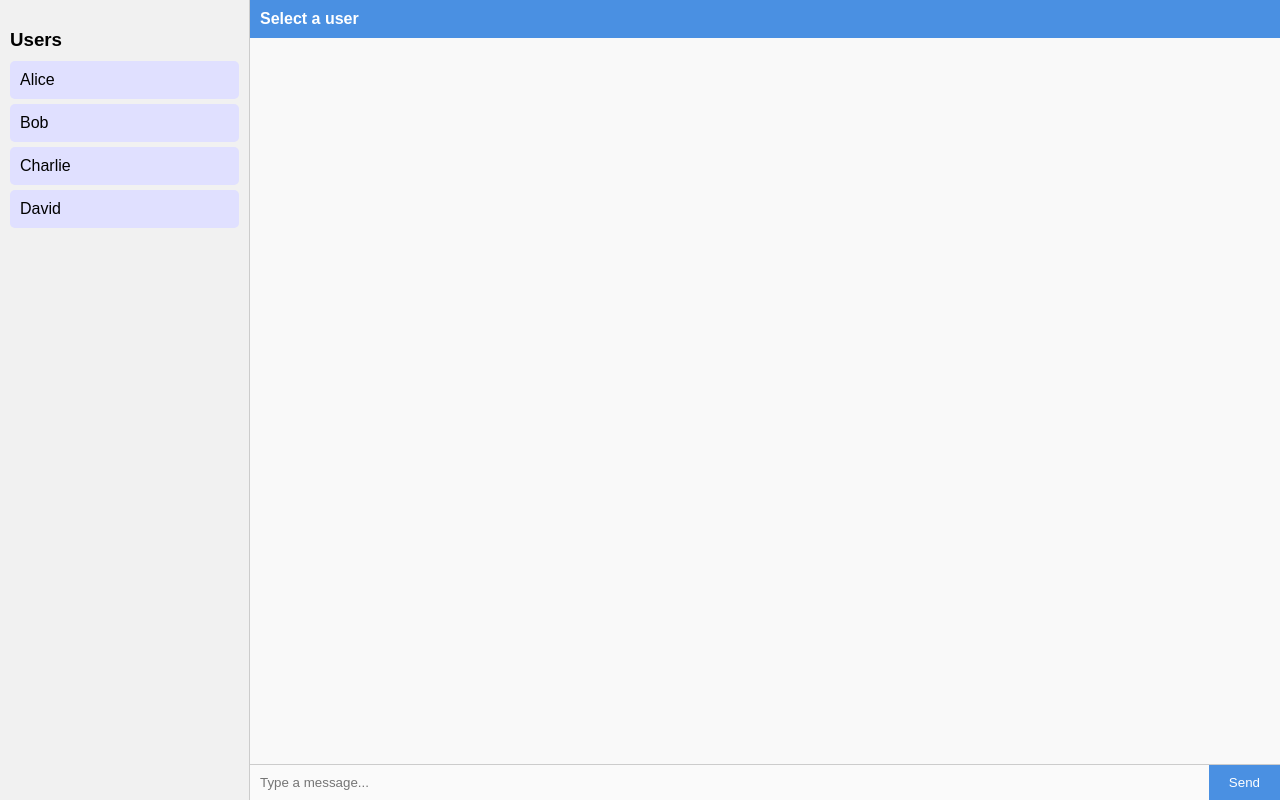
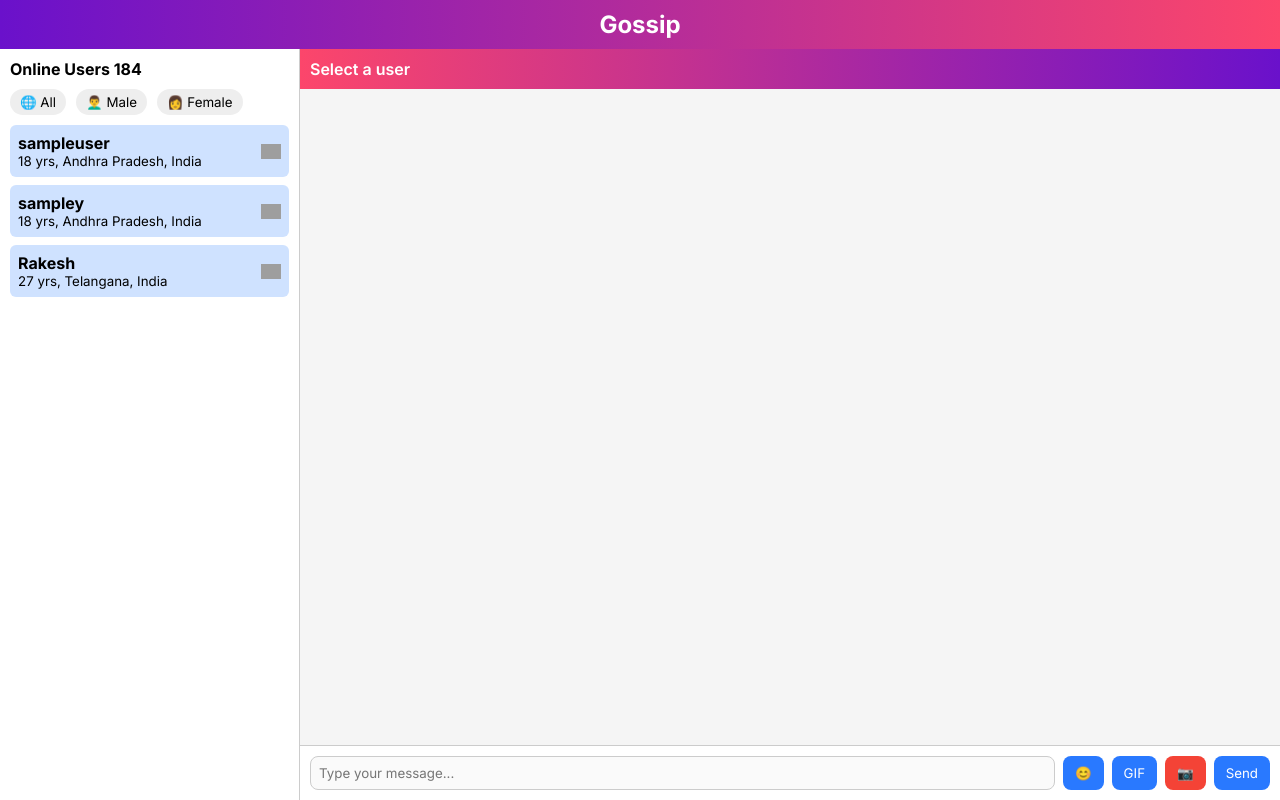
Before and after one commit to Sotto1234-max/video-cam, a plain HTML site: page index.html in a window 1280 px wide. Drawn offline with Linux system fonts and the light colour scheme; grey boxes are pictures that could not be loaded.

Commit message:
Update index.html

```diff
--- a/index.html
+++ b/index.html
@@ -3,42 +3,100 @@
 <head>
   <meta charset="UTF-8" />
   <meta name="viewport" content="width=device-width, initial-scale=1.0"/>
-  <title>Chat App</title>
+  <title>Gossip Chat</title>
+  <link href="https://fonts.googleapis.com/css2?family=Inter:wght@400;600;700&display=swap" rel="stylesheet">
   <style>
-    * { box-sizing: border-box; font-family: Arial, sans-serif; }
-    body, html { margin: 0; padding: 0; height: 100%; }
+    * {
+      margin: 0;
+      padding: 0;
+      box-sizing: border-box;
+      font-family: 'Inter', sans-serif;
+    }
+
+    body {
+      display: flex;
+      flex-direction: column;
+      height: 100vh;
+      overflow: hidden;
+    }
+
+    header {
+      background: linear-gradient(to right, #6a11cb, #fc466b);
+      color: white;
+      padding: 10px;
+      text-align: center;
+      font-size: 24px;
+      font-weight: 700;
+    }
 
     .container {
       display: flex;
-      height: 100vh;
+      flex: 1;
+      overflow: hidden;
     }
 
     .sidebar {
-      width: 250px;
+      width: 300px;
       border-right: 1px solid #ccc;
       padding: 10px;
       overflow-y: auto;
-      background-color: #f1f1f1;
+      background-color: #fff;
     }
 
     .sidebar h3 {
+      font-size: 16px;
       margin-bottom: 10px;
     }
 
+    .filter-buttons {
+      display: flex;
+      gap: 10px;
+      margin-bottom: 10px;
+    }
+
+    .filter-buttons button {
+      padding: 5px 10px;
+      border: none;
+      border-radius: 20px;
+      cursor: pointer;
+      background: #eee;
+    }
+
+    .user-list {
+      display: flex;
+      flex-direction: column;
+      gap: 8px;
+    }
+
     .user {
-      padding: 10px;
-      margin-bottom: 5px;
-      background-color: #e0e0ff;
+      display: flex;
+      justify-content: space-between;
+      background-color: #cfe2ff;
+      padding: 8px;
+      border-radius: 6px;
+      align-items: center;
       cursor: pointer;
-      border-radius: 5px;
+    }
+
+    .user.female {
+      background-color: #f8d7da;
     }
 
     .user.active {
-      background-color: #b3c6ff;
-      font-weight: bold;
+      background-color: #a3c2ff;
     }
 
-    .chat {
+    .user-info {
+      display: flex;
+      flex-direction: column;
+    }
+
+    .flag {
+      width: 20px;
+      height: 15px;
+    }
+
+    .chat-section {
       flex: 1;
       display: flex;
       flex-direction: column;
@@ -46,58 +104,106 @@
 
     .chat-header {
       padding: 10px;
-      background: #4a90e2;
+      background: linear-gradient(to right, #fc466b, #6a11cb);
       color: white;
-      font-weight: bold;
+      font-weight: 600;
     }
 
     .chat-body {
       flex: 1;
+      background: #f5f5f5;
       padding: 10px;
       overflow-y: auto;
-      background-color: #f9f9f9;
-    }
-
-    .chat-body .message {
-      margin-bottom: 8px;
     }
 
     .chat-input {
       display: flex;
+      gap: 8px;
+      padding: 10px;
       border-top: 1px solid #ccc;
+      background-color: #fff;
     }
 
     .chat-input input {
       flex: 1;
-      padding: 10px;
-      border: none;
+      padding: 8px;
+      border-radius: 8px;
+      border: 1px solid #ccc;
     }
 
     .chat-input button {
-      padding: 10px 20px;
+      padding: 8px 12px;
       border: none;
-      background: #4a90e2;
+      border-radius: 8px;
+      background-color: #2979ff;
       color: white;
       cursor: pointer;
+    }
+
+    .chat-input .image {
+      background-color: #f44336;
+    }
+
+    .message {
+      margin-bottom: 8px;
+    }
+
+    .message.you {
+      font-weight: bold;
     }
   </style>
 </head>
 <body>
+
+<header>Gossip</header>
+
 <div class="container">
   <div class="sidebar">
-    <h3>Users</h3>
-    <div class="user" data-username="Alice">Alice</div>
-    <div class="user" data-username="Bob">Bob</div>
-    <div class="user" data-username="Charlie">Charlie</div>
-    <div class="user" data-username="David">David</div>
+    <h3>Online Users 184</h3>
+    <div class="filter-buttons">
+      <button>🌐 All</button>
+      <button>👨‍🦱 Male</button>
+      <button>👩 Female</button>
+    </div>
+    <div class="user-list" id="userList">
+      <div class="user" data-username="sampleuser" data-info="Male, 18 yrs, Andhra Pradesh India">
+        <div class="user-info">
+          <strong>sampleuser</strong>
+          <small>18 yrs, Andhra Pradesh, India</small>
+        </div>
+        <img src="https://flagcdn.com/in.svg" alt="India" class="flag">
+      </div>
+      <div class="user" data-username="sampley" data-info="Female, 18 yrs, Andhra Pradesh India">
+        <div class="user-info">
+          <strong>sampley</strong>
+          <small>18 yrs, Andhra Pradesh, India</small>
+        </div>
+        <img src="https://flagcdn.com/in.svg" alt="India" class="flag">
+      </div>
+      <div class="user" data-username="Rakesh" data-info="Male, 27 yrs, Telangana India">
+        <div class="user-info">
+          <strong>Rakesh</strong>
+          <small>27 yrs, Telangana, India</small>
+        </div>
+        <img src="https://flagcdn.com/in.svg" alt="India" class="flag">
+      </div>
+    </div>
   </div>
 
-  <div class="chat">
-    <div class="chat-header" id="chatHeader">Select a user</div>
-    <div class="chat-body" id="chatBody"></div>
+  <div class="chat-section">
+    <div class="chat-header" id="chatHeader">
+      Select a user<br/>
+      <small></small>
+    </div>
+    <div class="chat-body" id="chatBody">
+      <!-- Messages appear here -->
+    </div>
     <div class="chat-input">
-      <input type="text" id="messageInput" placeholder="Type a message..." disabled />
-      <button onclick="sendMessage()" id="sendBtn" disabled>Send</button>
+      <input type="text" id="messageInput" placeholder="Type your message..." disabled />
+      <button class="emoji">😊</button>
+      <button class="gif">GIF</button>
+      <button class="image">📷</button>
+      <button class="send" onclick="sendMessage()" id="sendBtn" disabled>Send</button>
     </div>
   </div>
 </div>
@@ -110,7 +216,7 @@
   const sendBtn = document.getElementById('sendBtn');
 
   let activeUser = null;
-  const messageStore = {}; // To store messages per user
+  const messageStore = {};
 
   users.forEach(user => {
     user.addEventListener('click', () => {
@@ -118,7 +224,9 @@
       user.classList.add('active');
 
       activeUser = user.dataset.username;
-      chatHeader.textContent = activeUser;
+      const info = user.dataset.info;
+
+      chatHeader.innerHTML = `${activeUser}<br/><small>${info}</small>`;
       messageInput.disabled = false;
       sendBtn.disabled = false;
 
@@ -151,5 +259,6 @@
     renderMessages();
   }
 </script>
+
 </body>
 </html>
```
